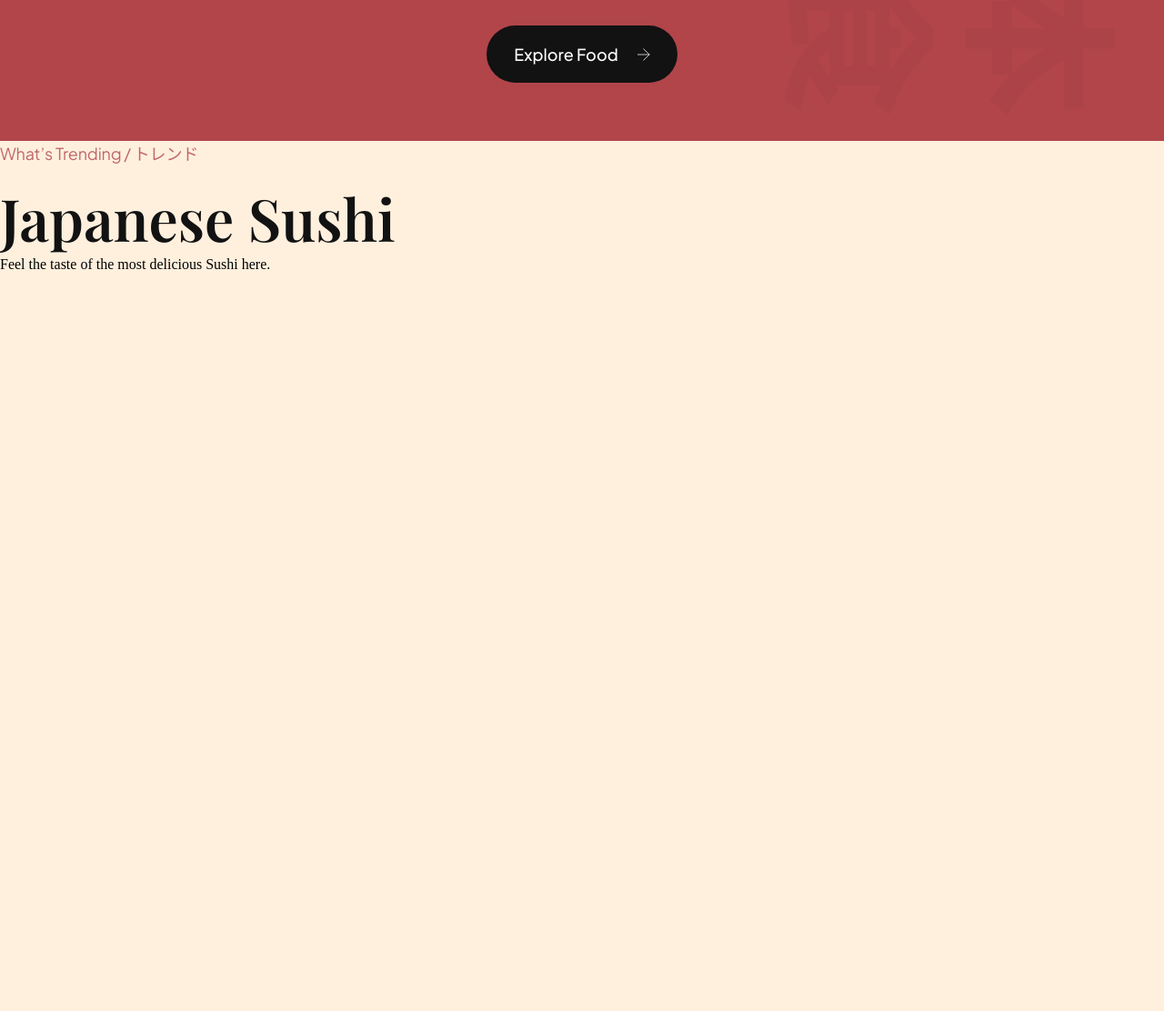
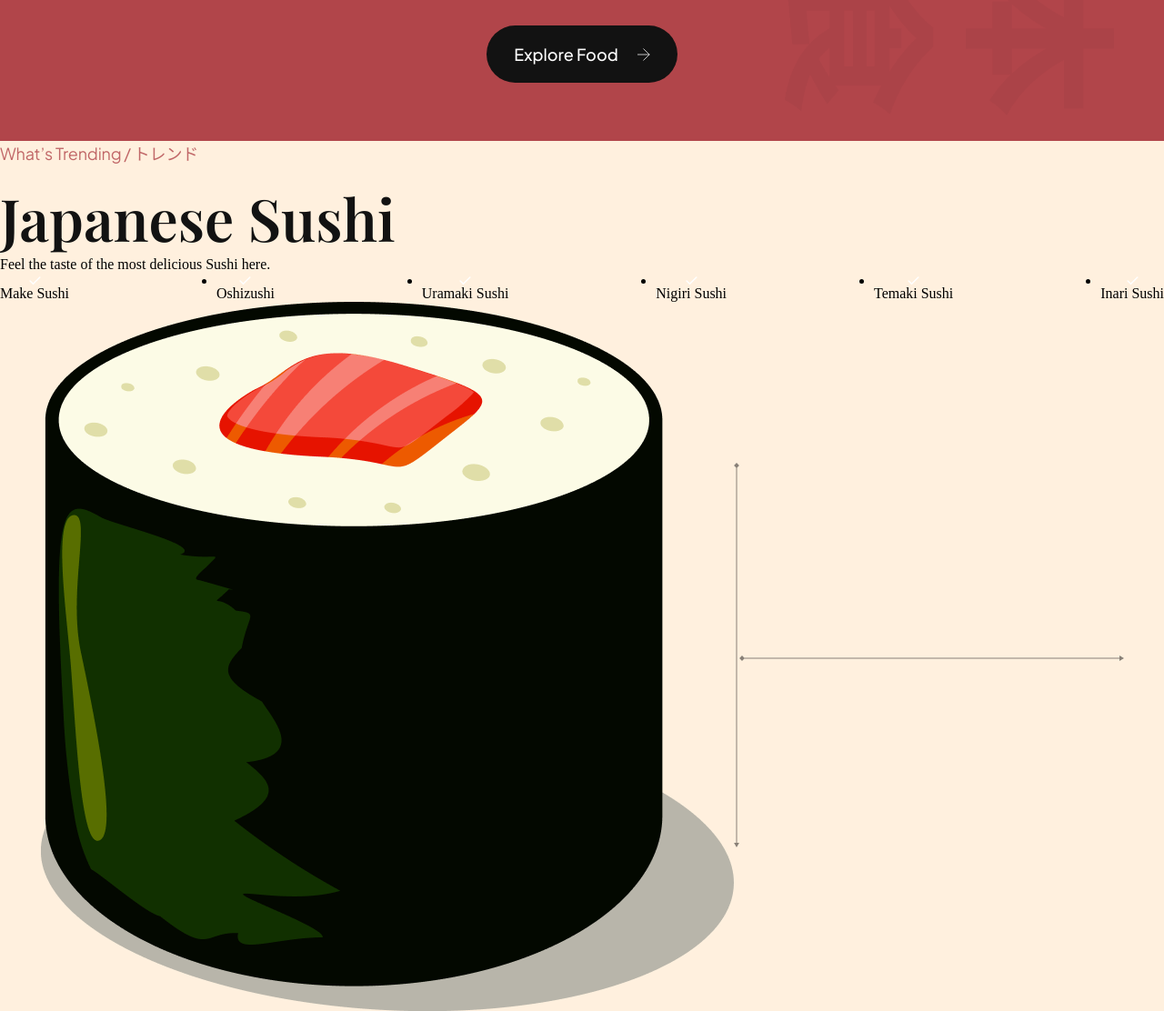
Before and after one commit to Pannu786/sushi, a website built with Vite: page index.html in a window 1280 px wide. Shown: the part 2250-3362 px from the top of the page at 91% size. Before the commit the page ends 2550 px from the top, so only its background shows below. Built offline with nearby package versions, Linux system fonts and the light colour scheme.

Commit message:
basic trending html setup dne

```diff
--- a/index.html
+++ b/index.html
@@ -192,7 +192,65 @@
         <p class="sushi__subtitle">What’s Trending / トレンド</p>
 
         <h3 class="sushi__title">Japanese Sushi</h3>
-        <p  class="sushi__descripttion">Feel the taste of the most delicious Sushi here.</p>
+        <p class="sushi__descripttion">
+          Feel the taste of the most delicious Sushi here.
+        </p>
+
+        <ul class="trending__list flex-between">
+          <li>
+            <div class="trending__icon flex-center">
+              <img src="assets/check.svg" alt="check" />
+            </div>
+            <p>Make Sushi</p>
+          </li>
+
+          <li>
+            <div class="trending__icon flex-center">
+              <img src="assets/check.svg" alt="check" />
+            </div>
+            <p>Oshizushi</p>
+          </li>
+
+          <li>
+            <div class="trending__icon flex-center">
+              <img src="assets/check.svg" alt="check" />
+            </div>
+            <p>Uramaki Sushi</p>
+          </li>
+
+          <li>
+            <div class="trending__icon flex-center">
+              <img src="assets/check.svg" alt="check" />
+            </div>
+            <p>Nigiri Sushi</p>
+          </li>
+
+          <li>
+            <div class="trending__icon flex-center">
+              <img src="assets/check.svg" alt="check" />
+            </div>
+            <p>Temaki Sushi</p>
+          </li>
+
+          <li>
+            <div class="trending__icon flex-center">
+              <img src="assets/check.svg" alt="check" />
+            </div>
+            <p>Inari Sushi</p>
+          </li>
+        </ul>
+      </div>
+
+      <div class="trending__image flex-center">
+        <img src="assets/sushi-5.png" alt="sushi-5" data-aos="fade-left" />
+
+        <div class="trending__arrow trending__arrow-left">
+          <img src="assets/arrow-vertical.svg" alt="arrow vertical" />
+        </div>
+
+        <div class="trending__arrow trending__arrow-bottom">
+          <img src="assets/arrow-horizontal.svg" alt="arrow horizontal" />
+        </div>
       </div>
     </section>
 
```
